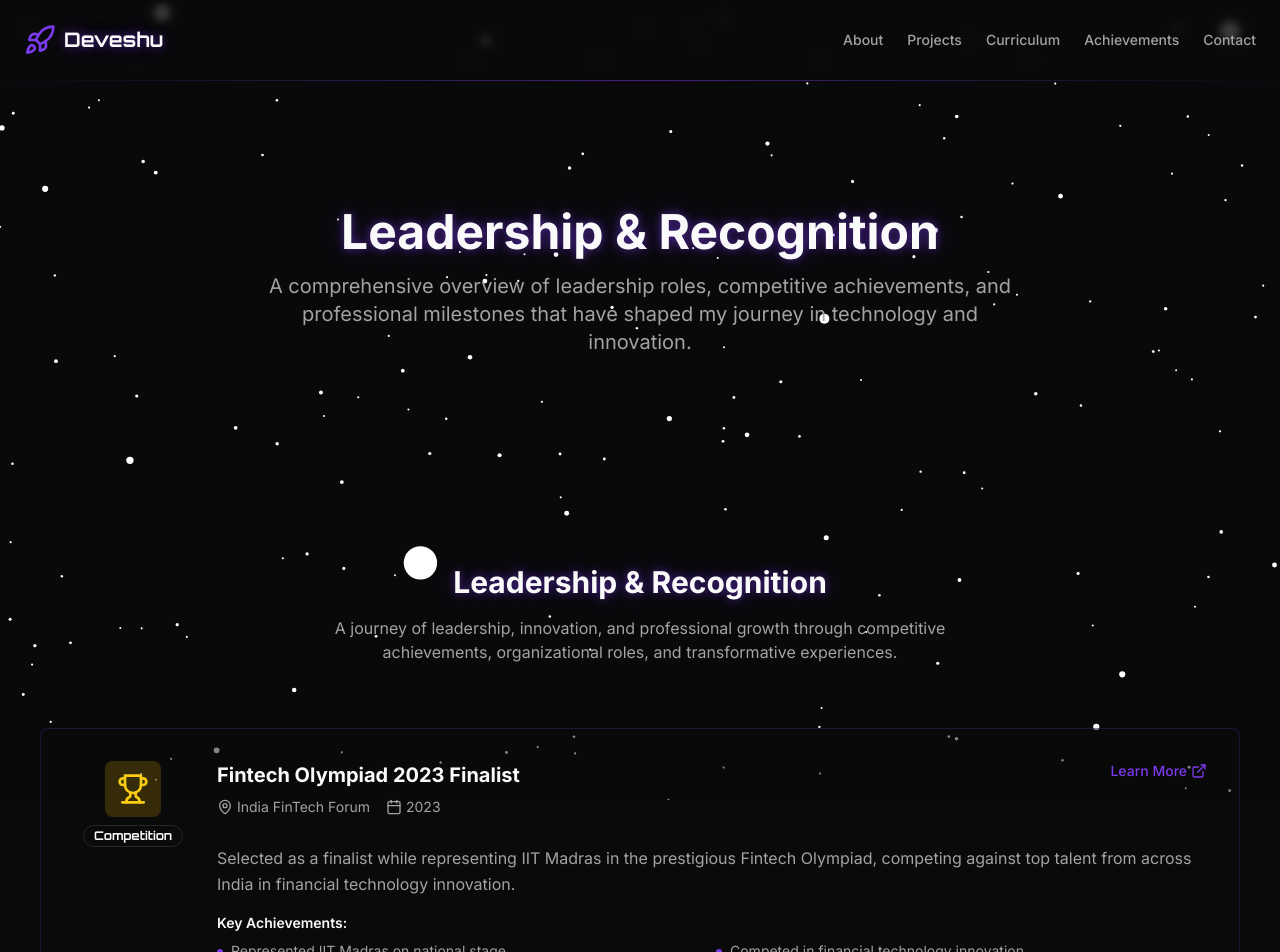
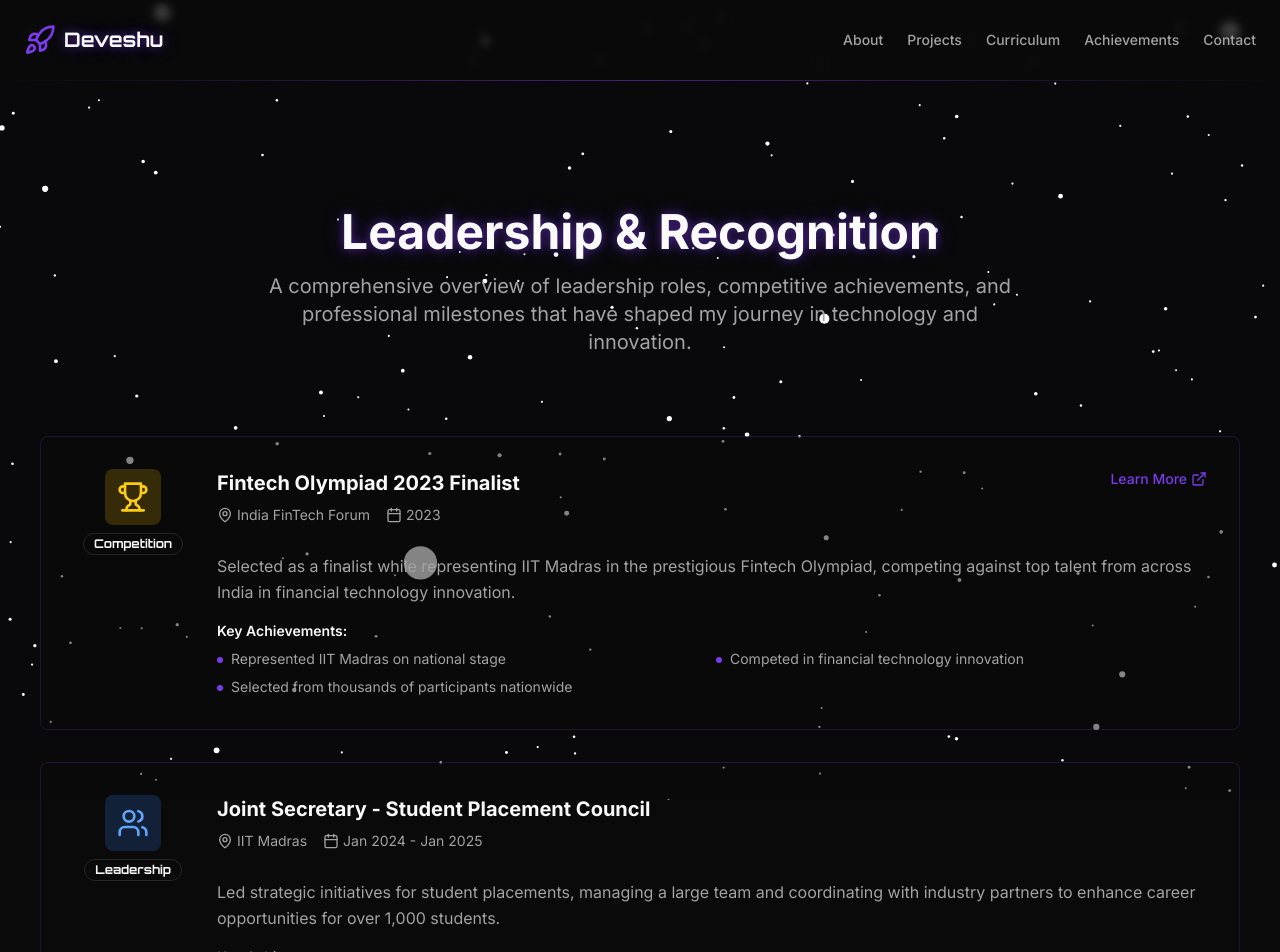
Before and after one commit to Deveshu04/Portfolio, a Next.js app: page /achievements in a window 1280 px wide. Shown: the top 952 px of the page. Built offline with nearby package versions, Linux system fonts and the light colour scheme.

Commit message:
Fix: Remove duplicate heading from achievements component

```diff
--- a/components/about.tsx
+++ b/components/about.tsx
@@ -80,6 +80,7 @@ export default function About() {
                         height={300}
                         width={500}
                         className="rounded-lg object-cover w-full h-[250px]"
+                        style={{ objectPosition: 'center top' }}
                       />
                     </div>
                   )}
--- a/components/achievements.tsx
+++ b/components/achievements.tsx
@@ -70,23 +70,8 @@ const achievements = [
 
 export default function Achievements() {
   return (
-    <section className="py-20 md:py-32">
+    <section className="py-0">
       <div className="container mx-auto px-4">
-        <motion.div
-          initial={{ opacity: 0, y: 50 }}
-          whileInView={{ opacity: 1, y: 0 }}
-          viewport={{ once: true }}
-          transition={{ duration: 0.5 }}
-          className="text-center mb-16"
-        >
-          <h2 className="text-3xl font-bold font-orbitron glow-text mb-4">
-            Leadership & Recognition
-          </h2>
-          <p className="text-muted-foreground max-w-2xl mx-auto">
-            A journey of leadership, innovation, and professional growth through competitive achievements,
-            organizational roles, and transformative experiences.
-          </p>
-        </motion.div>
 
         <div className="space-y-8">
           {achievements.map((achievement, index) => {
```
